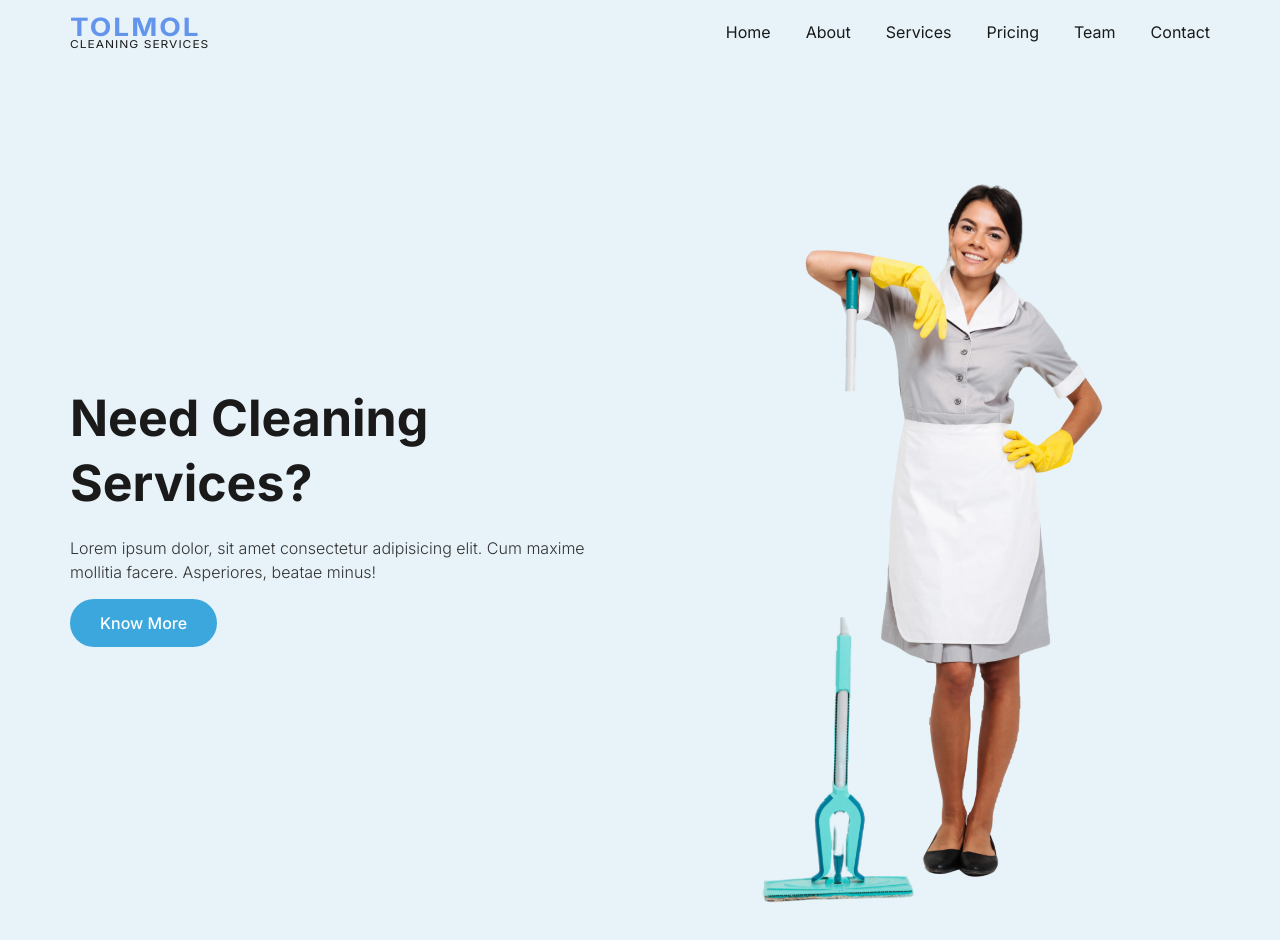
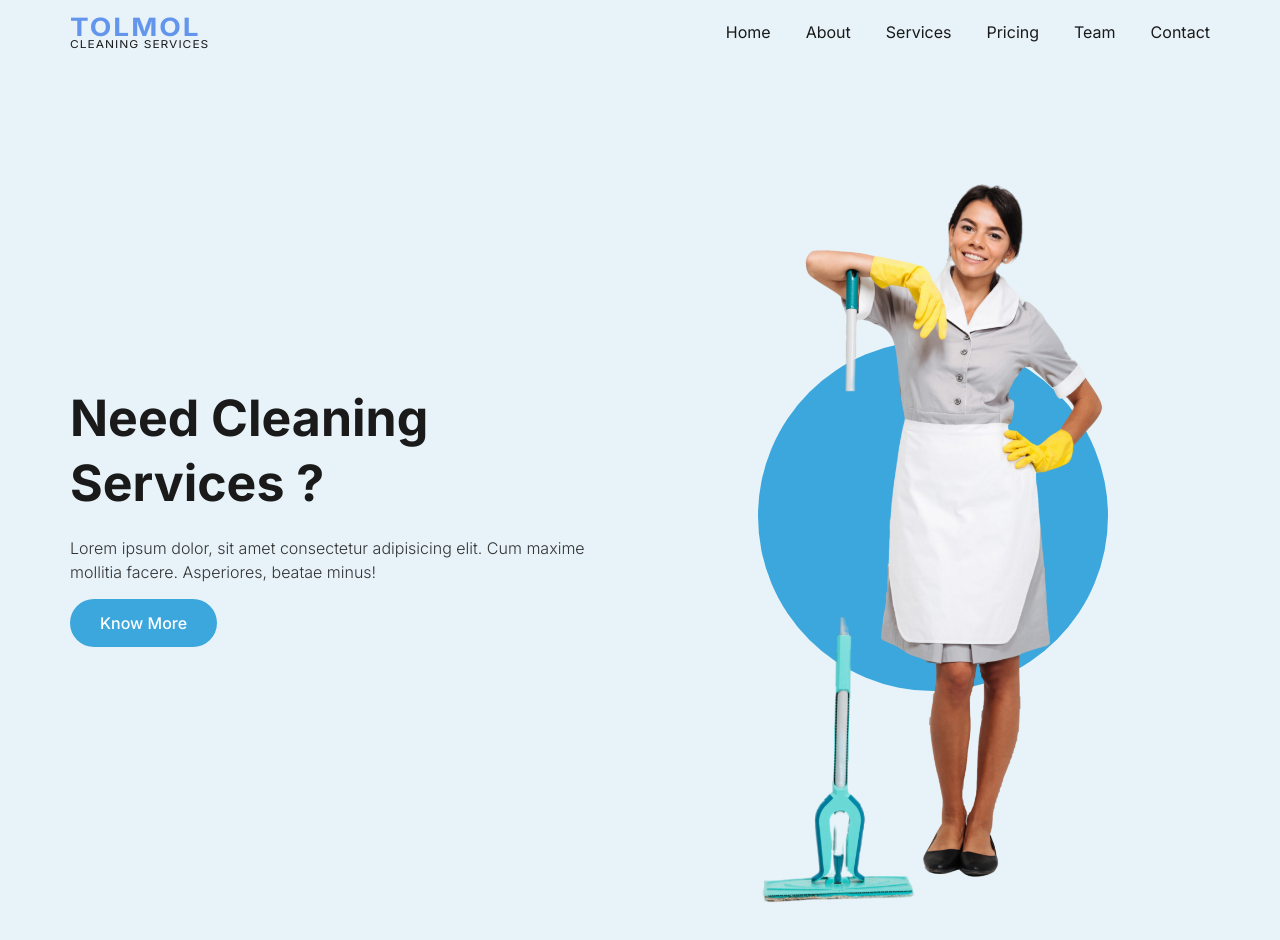
Before and after one commit to FrancisFlow/frontend-training, a Next.js app: page / in a window 1280 px wide. Shown: the top 940 px of the page. Built offline with nearby package versions, Linux system fonts and the light colour scheme.

Commit message:
Added a circle to the hero image section

```diff
--- a/src/app/globals.css
+++ b/src/app/globals.css
@@ -237,6 +237,30 @@ p{
   margin: 0 0 20px;
   text-transform: capitalize;
 }
+.hero-image {
+  position:relative;
+}
+
+.hero-image .circle-wrap {
+  position: absolute;
+  left: 50%;
+  top: 50%;
+  z-index: -1;
+}
+
+.hero-image .circle{
+  height: 350px;
+  width: 350px;
+  background-color: var(--main-color);
+  border-radius: 50%;
+  transform: translate(-50%, -50%);
+}
+.hero-image img {
+  display: block;
+  margin:auto;
+  align-self: center;
+
+}
 /* about */
 /* services */
 /* pricing */
--- a/src/components/herosection/Hero.js
+++ b/src/components/herosection/Hero.js
@@ -11,7 +11,7 @@ const HeroSection = () => {
             <div className="container">
                 <div className="grid">
                     <div className="hero-text">
-                        <h1 className="font-bold" > Need cleaning services? </h1>
+                        <h1 className="font-bold" > Need cleaning services ? </h1>
                         <p>Lorem ipsum dolor, sit amet consectetur adipisicing elit. Cum maxime mollitia facere. Asperiores, beatae minus!
                         </p>
                         <div className="btn-wrap">
@@ -19,14 +19,10 @@ const HeroSection = () => {
                         </div>
                     </div>
                     <div className="hero-image">
-                        <img
-                        src="/images/maid.png"
-
-                        alt="Cleaner image"
-                         />
-
-
-
+                        <div className="circle-wrap">
+                            <div className="circle"></div>
+                        </div>
+                        <img src="/images/maid.png" alt="Cleaner image"/>
                     </div>
                 </div>
             </div>
```
